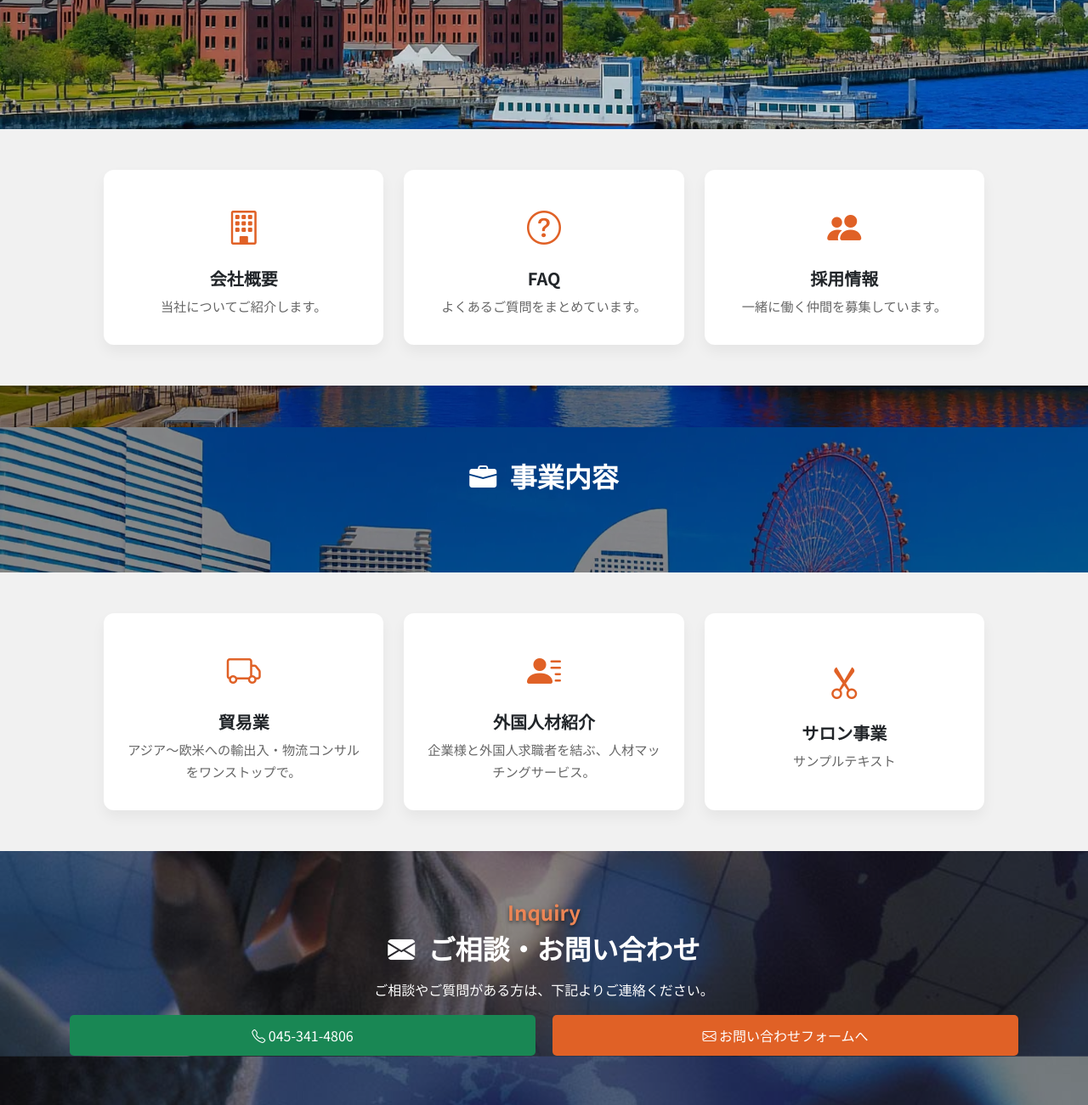
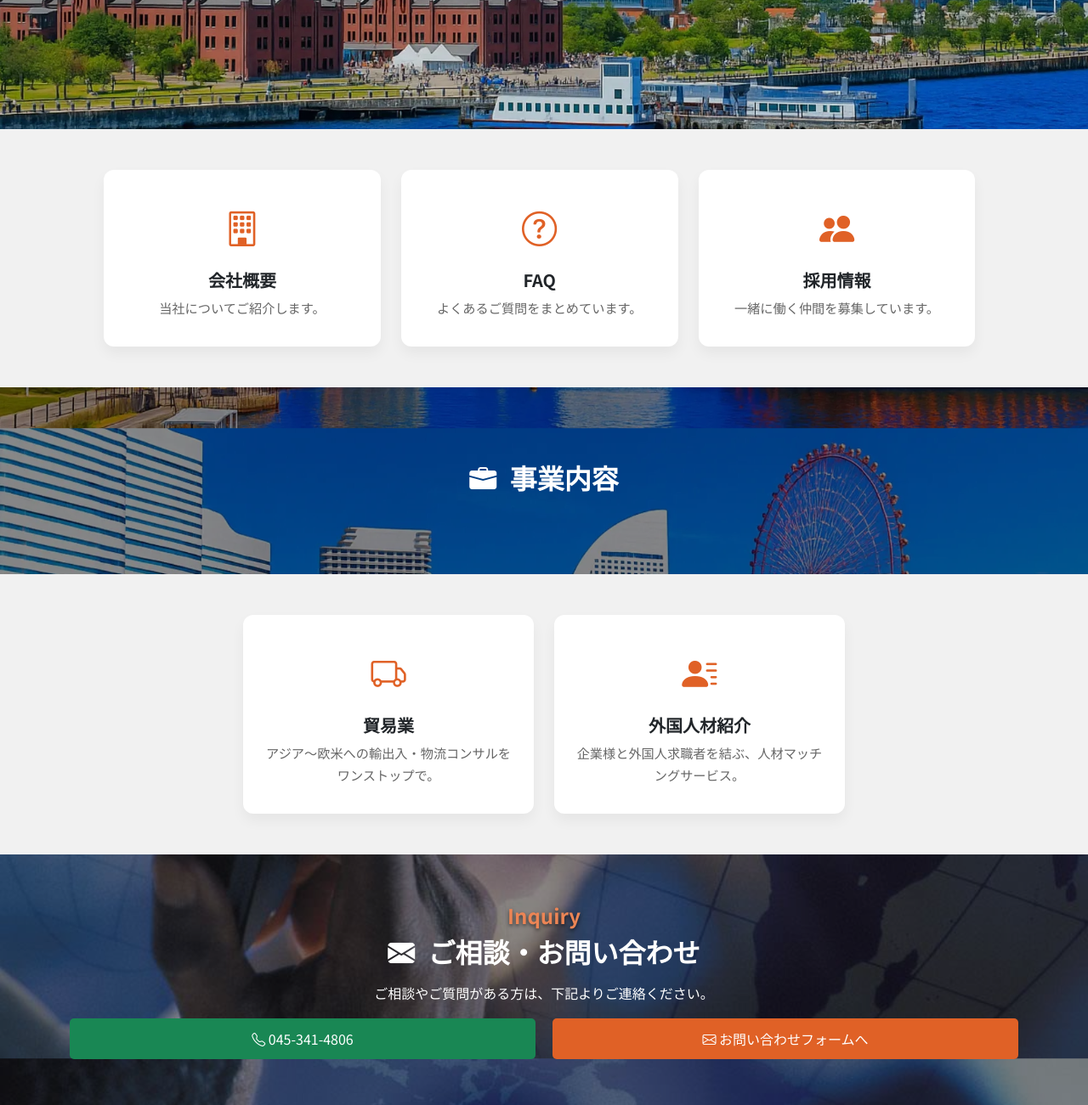
Before and after one commit to ko-nagai-0801/ywg, a PHP site: page / in a window 1280 px wide. Shown: the part 528-1829 px from the top of the page at 85% size. Run offline with PHP 8.4, Linux system fonts and the light colour scheme.

Commit message:
Update: BootStrapクラスを削除

```diff
--- a/css/top.css
+++ b/css/top.css
@@ -28,7 +28,7 @@ section {
   text-align: center;
 
   /* ■ parallax 初期位置を変数で制御 ■ */
-  --init-pos-y: 50%;                    /* 中画面時の初期位置 */
+  --init-pos-y: 50%; /* 中画面時の初期位置 */
   background-image: url("../img/hero1.webp");
   background-size: cover;
   background-position: center var(--init-pos-y);
@@ -71,7 +71,6 @@ section {
     --init-pos-y: 70%;
   }
 }
-
 
 #hero h1 {
   font-size: clamp(2rem, 5vw, 4rem);
@@ -136,22 +135,40 @@ section {
   }
 }
 
-
 /* もし parallax 内に文字や要素があるなら前面に出す */
 .parallax > :not(.parallax__bg) {
   position: relative;
   z-index: 2;
 }
 
+/* ---- Simple list styling for services ---- */
 
-/* ---- Simple list styling for services ---- */
-#services ul {
-  list-style: disc inside;
-  padding-left: 1rem;
+/* カードコンテナ */
+.services-container {
+  display: flex;
+  flex-direction: row;
+  justify-content: center;
+  gap: 1.5rem;
+}
+@media screen and (max-width: 768px) {
+  .services-container {
+    flex-direction: column;
+  }
 }
 
 /* カードのベース */
+.card-wrap {
+  width: 33%;
+}
+@media screen and (max-width: 768px) {
+  .card-wrap {
+    width: 100%;
+  }
+}
 .service-card {
+  height: 100%;
+  text-align: center;
+  border: 0;
   border-radius: 0.75rem;
   box-shadow: 0 0.5rem 1rem rgba(0, 0, 0, 0.05);
   transition: transform 0.3s ease, box-shadow 0.3s ease;
@@ -167,6 +184,7 @@ section {
 /* アイコン */
 .service-card .card-icon i {
   color: #e06126;
+  font-size: calc(1.375rem + 1.5vw)
 }
 
 /* タイトル */
@@ -184,6 +202,11 @@ section {
 /* カード内リンクの余白調整 */
 .service-card .card-body {
   padding: 2rem 1.5rem;
+  display: flex;
+  flex-direction: column;
+  align-items: center;
+  justify-content: center;
+  text-decoration: none;
 }
 
 /* レスポンシブ：テキスト揃え */
--- a/index.php
+++ b/index.php
@@ -62,11 +62,11 @@
         <div class="row g-4">
 
           <!-- 会社概要 -->
-      <div class="col-lg-4 col-md-6">
-        <div class="card service-card h-100 text-center border-0">
-          <a href="./about/" class="card-body d-flex flex-column align-items-center justify-content-center text-decoration-none text-dark">
+          <div class="card-wrap">
+            <div class="card service-card">
+              <a href="./about/" class="card-body">
                 <div class="card-icon mb-3">
-              <i class="bi bi-building fs-1"></i>
+                  <i class="bi bi-building"></i>
                 </div>
                 <h5 class="card-title">会社概要</h5>
                 <p class="card-text">当社についてご紹介します。</p>
@@ -75,11 +75,11 @@
           </div>
 
           <!-- FAQ -->
-      <div class="col-lg-4 col-md-6">
-        <div class="card service-card h-100 text-center border-0">
-          <a href="./faq/" class="card-body d-flex flex-column align-items-center justify-content-center text-decoration-none text-dark">
+          <div class="card-wrap">
+            <div class="card service-card">
+              <a href="./faq/" class="card-body">
                 <div class="card-icon mb-3">
-              <i class="bi bi-question-circle fs-1"></i>
+                  <i class="bi bi-question-circle"></i>
                 </div>
                 <h5 class="card-title">FAQ</h5>
                 <p class="card-text">よくあるご質問をまとめています。</p>
@@ -88,11 +88,11 @@
           </div>
 
           <!-- 採用情報 -->
-      <div class="col-lg-4 col-md-6">
-        <div class="card service-card h-100 text-center border-0">
-          <a href="./recruit/" class="card-body d-flex flex-column align-items-center justify-content-center text-decoration-none text-dark">
+          <div class="card-wrap">
+            <div class="card service-card">
+              <a href="./recruit/" class="card-body">
                 <div class="card-icon mb-3">
-              <i class="bi bi-people-fill fs-1"></i>
+                  <i class="bi bi-people-fill"></i>
                 </div>
                 <h5 class="card-title">採用情報</h5>
                 <p class="card-text">一緒に働く仲間を募集しています。</p>
@@ -118,15 +118,14 @@
     </section>
 
     <section id="services" class="py-5">
-  <div class="container">
-    <div class="row g-4">
+      <div class="container services-container">
 
         <!-- 貿易業 -->
-      <div class="col-lg-4 col-md-6">
-        <div class="card service-card h-100 text-center border-0">
-          <a href="./trade/" class="card-body d-flex flex-column align-items-center justify-content-center text-decoration-none text-dark">
+        <div class="card-wrap">
+          <div class="card service-card">
+            <a href="./trade/" class="card-body">
               <div class="card-icon mb-3">
-              <i class="bi bi-truck fs-1"></i>
+                <i class="bi bi-truck"></i>
               </div>
               <h5 class="card-title">貿易業</h5>
               <p class="card-text">アジア〜欧米への輸出入・物流コンサルをワンストップで。</p>
@@ -135,11 +134,11 @@
         </div>
 
         <!-- 外国人材紹介 -->
-      <div class="col-lg-4 col-md-6">
-        <div class="card service-card h-100 text-center border-0">
-          <a href="./hr/" class="card-body d-flex flex-column align-items-center justify-content-center text-decoration-none text-dark">
+        <div class="card-wrap">
+          <div class="card service-card">
+            <a href="./hr/" class="card-body">
               <div class="card-icon mb-3">
-              <i class="bi bi-person-lines-fill fs-1"></i>
+                <i class="bi bi-person-lines-fill"></i>
               </div>
               <h5 class="card-title">外国人材紹介</h5>
               <p class="card-text">企業様と外国人求職者を結ぶ、人材マッチングサービス。</p>
@@ -148,17 +147,17 @@
         </div>
 
         <!-- サロン事業 -->
-      <div class="col-lg-4 col-md-6">
-        <div class="card service-card h-100 text-center border-0">
-          <a href="./salon/" class="card-body d-flex flex-column align-items-center justify-content-center text-decoration-none text-dark">
+        <!-- <div class="card-wrap">
+          <div class="card service-card">
+            <a href="./salon/" class="card-body">
               <div class="card-icon mb-3">
-              <i class="bi bi-scissors fs-1"></i>
+                <i class="bi bi-scissors"></i>
               </div>
               <h5 class="card-title">サロン事業</h5>
               <p class="card-text">サンプルテキスト</p>
             </a>
           </div>
-      </div>
+        </div> -->
 
       </div>
       </div>
```
Lines whose indentation alone changed are shown as unchanged.
